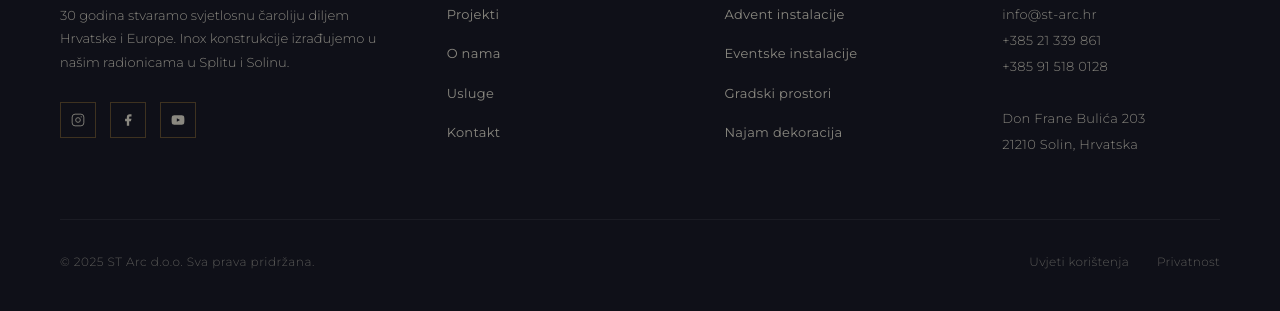
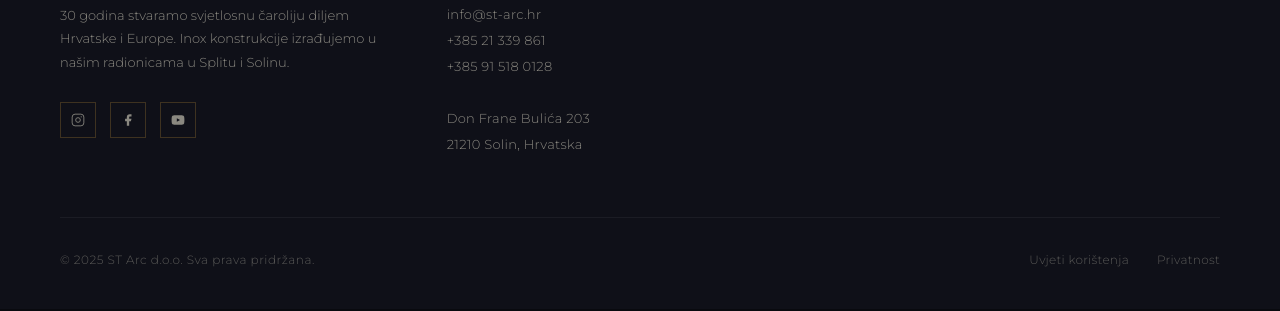
Before and after one commit to JuraScript/st-arc-website, a plain HTML site: page index.html in a window 1280 px wide. Shown: the part 4876-5187 px from the top of the page. Drawn offline with nearby package versions, Linux system fonts and the light colour scheme; a script that the page names is missing.

Commit message:
UI: Removed Navigation and Services columns from all redundant footer instances in index.html

```diff
--- a/index.html
+++ b/index.html
@@ -482,25 +482,7 @@
           </div>
         </div>
 
-        <div>
-          <div class="footer-col-title" data-i18n="ft_nav">Navigacija</div>
-          <ul class="footer-links">
-            <li><a href="#projects" data-i18n="nav_projects">Projekti</a></li>
-            <li><a href="#/o-nama" data-i18n="nav_about">O nama</a></li>
-            <li><a href="#/usluge" data-i18n="nav_services">Usluge</a></li>
-            <li><a href="#/kontakt" data-i18n="nav_contact">Kontakt</a></li>
-          </ul>
-        </div>
 
-        <div>
-          <div class="footer-col-title" data-i18n="ft_srv">Usluge</div>
-          <ul class="footer-links">
-            <li><a href="#" data-i18n="ft_srv1">Advent instalacije</a></li>
-            <li><a href="#" data-i18n="ft_srv2">Eventske instalacije</a></li>
-            <li><a href="#" data-i18n="ft_srv3">Gradski prostori</a></li>
-            <li><a href="#" data-i18n="ft_srv4">Najam dekoracija</a></li>
-          </ul>
-        </div>
 
         <div class="footer-contact">
           <div class="footer-col-title" data-i18n="label_contact">Kontakt</div>
@@ -663,24 +645,7 @@
               </svg></a>
           </div>
         </div>
-        <div>
-          <div class="footer-col-title" data-i18n="ft_nav">Navigacija</div>
-          <ul class="footer-links">
-            <li><a href="#projects" data-i18n="nav_projects">Projekti</a></li>
-            <li><a href="#/o-nama" data-i18n="nav_about">O nama</a></li>
-            <li><a href="#/usluge" data-i18n="nav_services">Usluge</a></li>
-            <li><a href="#/kontakt" data-i18n="nav_contact">Kontakt</a></li>
-          </ul>
-        </div>
-        <div>
-          <div class="footer-col-title" data-i18n="ft_srv">Usluge</div>
-          <ul class="footer-links">
-            <li><a href="#" data-i18n="ft_srv1">Advent instalacije</a></li>
-            <li><a href="#" data-i18n="ft_srv2">Eventske instalacije</a></li>
-            <li><a href="#" data-i18n="ft_srv3">Gradski prostori</a></li>
-            <li><a href="#" data-i18n="ft_srv4">Najam dekoracija</a></li>
-          </ul>
-        </div>
+
         <div class="footer-contact">
           <div class="footer-col-title" data-i18n="label_contact">Kontakt</div>
           <p>
@@ -1031,24 +996,8 @@
               </svg></a>
           </div>
         </div>
-        <div>
-          <div class="footer-col-title" data-i18n="ft_nav">Navigacija</div>
-          <ul class="footer-links">
-            <li><a href="#projects" data-i18n="nav_projects">Projekti</a></li>
-            <li><a href="#/o-nama" data-i18n="nav_about">O nama</a></li>
-            <li><a href="#/usluge" data-i18n="nav_services">Usluge</a></li>
-            <li><a href="#/kontakt" data-i18n="nav_contact">Kontakt</a></li>
-          </ul>
-        </div>
-        <div>
-          <div class="footer-col-title" data-i18n="ft_srv">Usluge</div>
-          <ul class="footer-links">
-            <li><a href="#" data-i18n="ft_srv1">Advent instalacije</a></li>
-            <li><a href="#" data-i18n="ft_srv2">Eventske instalacije</a></li>
-            <li><a href="#" data-i18n="ft_srv3">Gradski prostori</a></li>
-            <li><a href="#" data-i18n="ft_srv4">Najam dekoracija</a></li>
-          </ul>
-        </div>
+
+
         <div class="footer-contact">
           <div class="footer-col-title" data-i18n="label_contact">Kontakt</div>
           <p>
```
